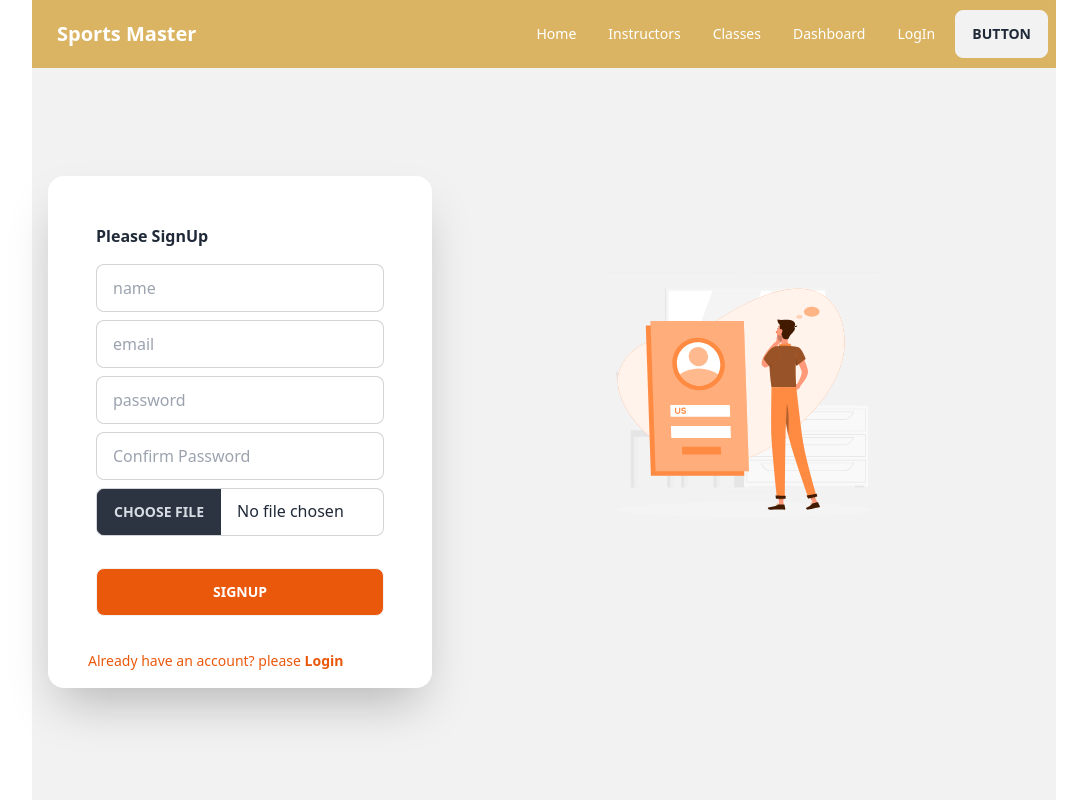
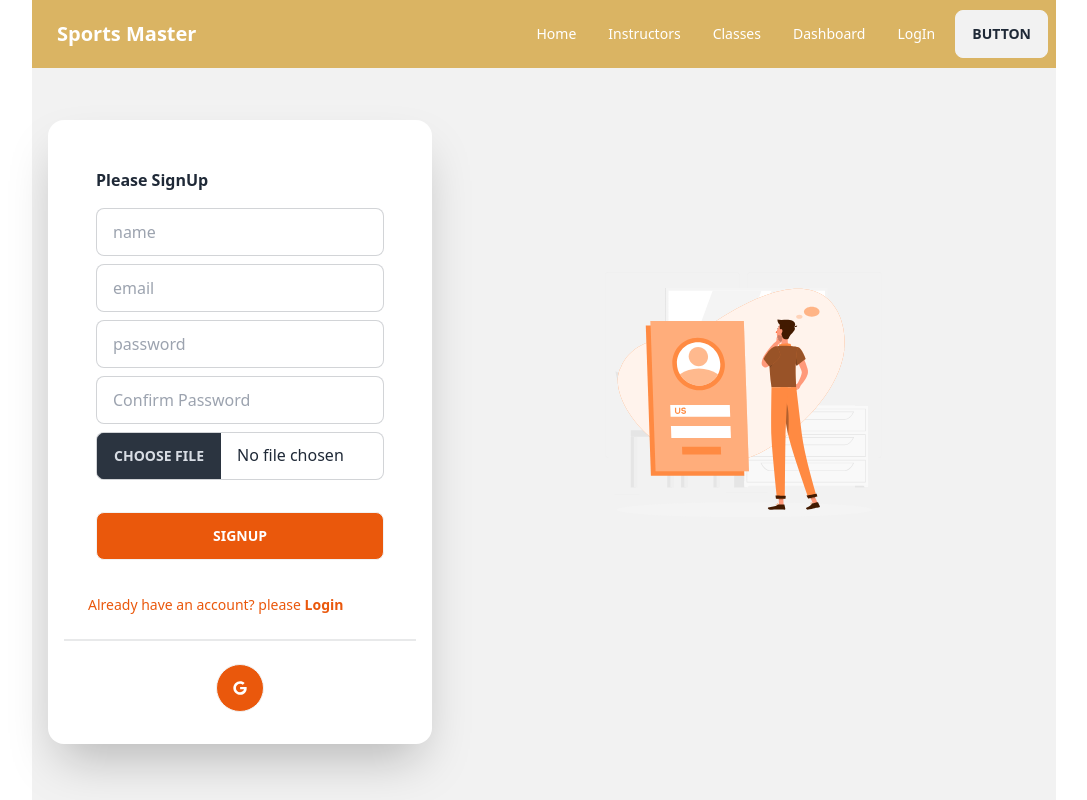
Before and after one commit to Hafizur27/sports-master-client, a React (Vite) app: page /signUp in a window 1280 px wide. Shown: the top 800 px of the page, without its empty margins (96-1183 px from the left). Built offline with nearby package versions, Linux system fonts and the light colour scheme; no server answers.

Commit message:
social logIn part done for logIn and signIn page

```diff
--- a/package.json
+++ b/package.json
@@ -10,6 +10,7 @@
     "preview": "vite preview"
   },
   "dependencies": {
+    "axios": "^1.4.0",
     "firebase": "^9.22.1",
     "localforage": "^1.10.0",
     "lottie-react": "^2.4.0",
@@ -18,6 +19,7 @@
     "react-dom": "^18.2.0",
     "react-helmet-async": "^1.3.0",
     "react-hook-form": "^7.44.3",
+    "react-icons": "^4.9.0",
     "react-responsive-carousel": "^3.2.23",
     "react-router-dom": "^6.12.0",
     "sort-by": "^1.2.0"
--- a/src/Pages/LogIn/LogIn.jsx
+++ b/src/Pages/LogIn/LogIn.jsx
@@ -4,6 +4,7 @@ import { Link, useLocation, useNavigate } from "react-router-dom";
 import { useForm } from "react-hook-form";
 import Lottie from "lottie-react";
 import login from '../../assets/login.json';
+import SocialLogIn from "../../components/SectionTitle/SocialLogIn/SocialLogIn";
 
 const LogIn = () => {
 
@@ -21,7 +22,7 @@ const LogIn = () => {
     .then(result => {
       const loggedUser = result.user;
       console.log(loggedUser)
-      navigate(from, {replace: true})
+      navigate(from, {replace: true});
     })
     .catch(error => console.log(error))
 
@@ -70,6 +71,7 @@ const LogIn = () => {
               </div>
             </form>
             <p><small className="text-orange-600 ml-6 text-sm">New Here? please <Link to='/signUp' className="font-bold">SignUp</Link></small></p>
+            <SocialLogIn></SocialLogIn>
           </div>
         </div>
       </div>
--- a/src/Pages/SignUp/SignUp.jsx
+++ b/src/Pages/SignUp/SignUp.jsx
@@ -4,6 +4,7 @@ import { Link, useNavigate } from "react-router-dom";
 import UseAuth from "../../components/UseAuth/UseAuth";
 import Lottie from "lottie-react";
 import login from '../../assets/login.json';
+import SocialLogIn from "../../components/SectionTitle/SocialLogIn/SocialLogIn";
 
 const SignUp = () => {
   const {createUser, updateUserProfile} = UseAuth();
@@ -127,6 +128,7 @@ const SignUp = () => {
                 Already have an account? please <Link to="/logIn" className="font-bold">Login</Link>
               </small>
             </p>
+            <SocialLogIn></SocialLogIn>
           </div>
         </div>
       </div>
--- /dev/null
+++ b/src/components/SectionTitle/SocialLogIn/SocialLogIn.jsx
@@ -0,0 +1,33 @@
+
+import { FaGoogle } from 'react-icons/fa';
+import UseAuth from '../../UseAuth/UseAuth';
+import { useLocation, useNavigate } from 'react-router-dom';
+
+const SocialLogIn = () => {
+    const {googleLogIn} = UseAuth();
+    const navigate = useNavigate();
+    const location = useLocation();
+
+    const from = location.state?.from?.pathname || '/';
+
+    const handleGoogleLogIn = () => {
+        googleLogIn()
+        .then(result => {
+            const loggedUser = result.user;
+            console.log(loggedUser);
+            navigate(from, {replace: true});
+        })
+    }
+    return (
+        <div>
+            <div className="divider"></div>
+            <div className='w-full text-center my-4'>
+            <button onClick={handleGoogleLogIn} className="btn btn-circle bg-orange-600 text-white hover:bg-orange-400">
+                <FaGoogle></FaGoogle>
+            </button>
+            </div>
+        </div>
+    );
+};
+
+export default SocialLogIn;
--- a/src/providers/AuthProvider.jsx
+++ b/src/providers/AuthProvider.jsx
@@ -1,10 +1,12 @@
 import { createContext, useEffect, useState } from "react";
-import { createUserWithEmailAndPassword, getAuth, onAuthStateChanged, signInWithEmailAndPassword, signOut, updateProfile } from "firebase/auth";
+import { GoogleAuthProvider, createUserWithEmailAndPassword, getAuth, onAuthStateChanged, signInWithEmailAndPassword, signInWithPopup, signOut, updateProfile } from "firebase/auth";
 import { app } from "../Pages/firebase/firebase.config";
+import axios from "axios";
 
 
 export const AuthContext = createContext(null);
 const auth = getAuth(app);
+const googleProvider = new GoogleAuthProvider()
 
 const AuthProvider = ({children}) => {
     const [user, setUser] = useState(null);
@@ -19,6 +21,11 @@ const AuthProvider = ({children}) => {
         setLoading(true);
         return signInWithEmailAndPassword(auth, email, password);
     };
+
+    const googleLogIn = () => {
+        setLoading(true);
+        return signInWithPopup(auth, googleProvider);
+    }
 
     const logOut = () =>{
         setLoading(true);
@@ -36,6 +43,16 @@ const AuthProvider = ({children}) => {
         const unsubscribe = onAuthStateChanged(auth, currentUser =>{
             setUser(currentUser);
             console.log(currentUser);
+            if(currentUser){
+                axios.post('http://localhost:5000/jwt',{email: currentUser.email})
+                .then(res => {
+                    console.log(res.data);
+                    localStorage.setItem('access-token', res.data.token);
+                })
+            }
+            else{
+                localStorage.removeItem('access-token');
+            }
             setLoading(false);
         });
         return () => {
@@ -49,6 +66,7 @@ const AuthProvider = ({children}) => {
         createUser,
         updateUserProfile,
         logIn,
+        googleLogIn,
         logOut,
 
 
```
Also changed, not shown: 1 other file (tests, documents, lock files or other folders).
